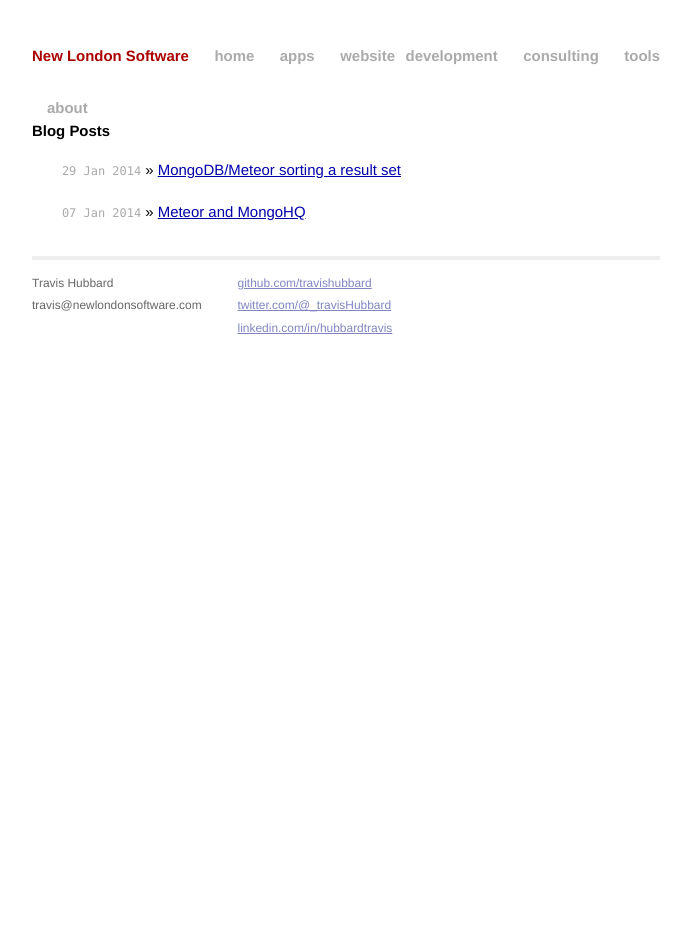
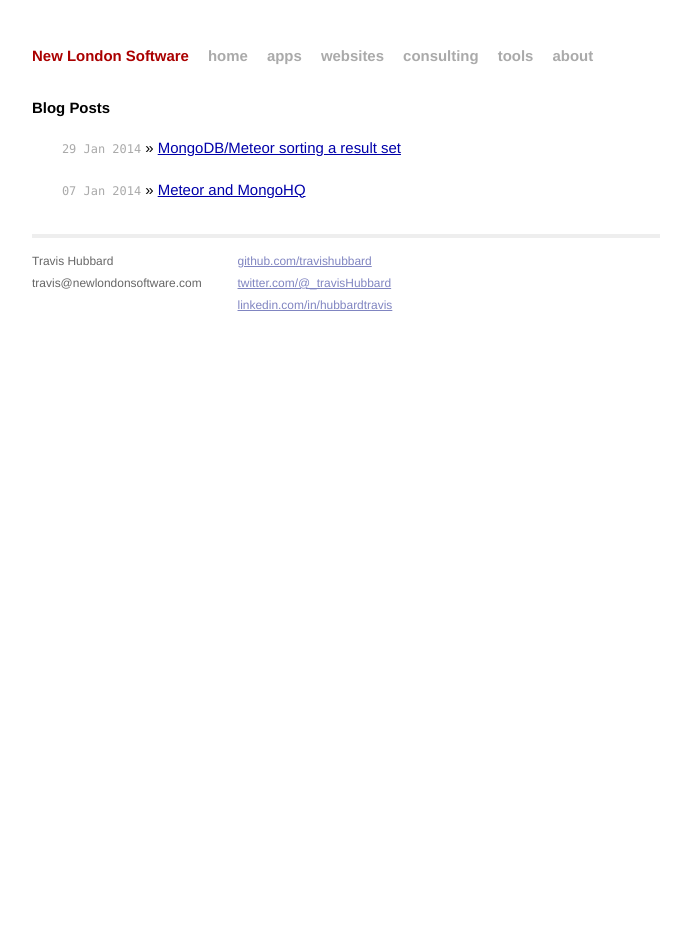
Before and after one commit to travishubbard/travishubbard.github.io, a Jekyll site: the page built from index.html, in a window 1280 px wide. Shown: the whole page, without its empty margins (294-985 px from the left). Built offline with Jekyll 4.4.1, drawn with Linux system fonts in a browser that asks for light colours; Markdown is read by kramdown in place of the engine named in the settings.

Commit message:
update sitedev page

```diff
--- a/_layouts/default.html
+++ b/_layouts/default.html
@@ -20,7 +20,7 @@
             <h1 class="title"><a href="/">{{ site.name }}</a></h1>
             <a class="extra" href="/">home</a>
             <a class="extra" href="/apps.html">apps</a>
-            <a class="extra" href="/sitedev.html">website development</a>
+            <a class="extra" href="/sitedev.html">websites</a>
             <a class="extra" href="/consulting.html">consulting</a>
             <a class="extra" href="/tools.html">tools</a>
             <a class="extra" href="/about.html">about</a>
```
